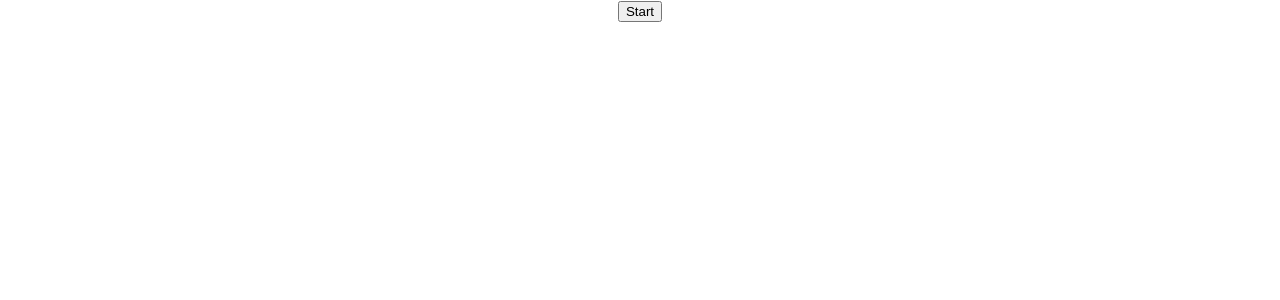
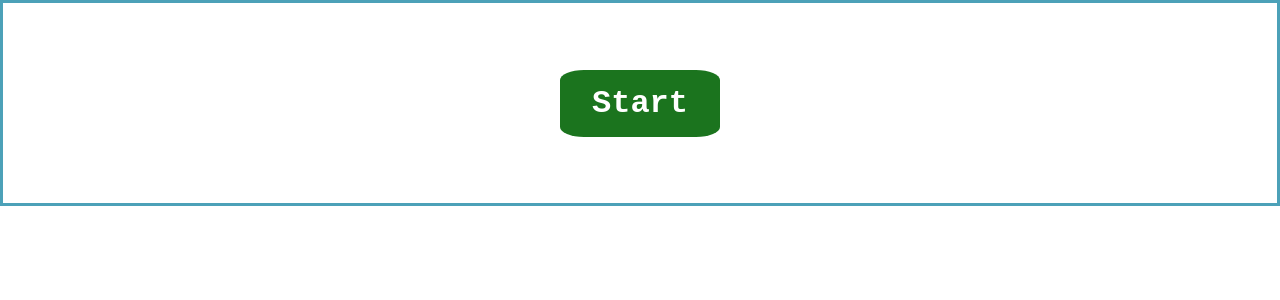
Before and after one commit to elhagen13/StudyWell, a React (Create React App) app in the folder packages/studywell-frontend/: page / in a window 1280 px wide. Shown: the top 300 px of the page. Built offline with nearby package versions, Linux system fonts and the light colour scheme.

Commit message:
added design to start/pause button

```diff
--- a/packages/studywell-frontend/src/App.js
+++ b/packages/studywell-frontend/src/App.js
@@ -1,5 +1,6 @@
 import logo from './logo.svg';
 import './App.css';
+import './Timer.css';
 import React, { useState, useEffect } from 'react';
 
 function App() {
@@ -10,8 +11,8 @@ function App() {
   }
 
   return (
-    <div className="App">
-      <button onClick={toggleStartPause}>
+    <div className="center">
+      <button className={`${started ? 'button-red' : 'button'}`} onClick={toggleStartPause}>
         {started ? "Pause" : "Start"}
       </button>
     </div>
--- /dev/null
+++ b/packages/studywell-frontend/src/Timer.css
@@ -0,0 +1,37 @@
+.center {
+    display: flex;
+    justify-content: center;
+    align-items: center;
+    height: 200px;
+    border: 3px solid rgb(76, 161, 184);
+  }
+
+.button {
+    background-color: #1b741e; /* Green */
+    border: 10px;
+    border-color: #1b811e;
+    border-radius: 15%;
+    color: white;
+    padding: 15px 32px;
+    text-align: center;
+    text-decoration: solid;
+    display: inline-block;
+    font-size: 32px;
+    font-family: 'Courier New', Courier, monospace;
+    font-weight: bold
+  }
+
+  .button-red {
+    background-color: #9f2727; /* Green */
+    border: 10px;
+    border-color: #1b811e;
+    border-radius: 15%;
+    color: white;
+    padding: 15px 32px;
+    text-align: center;
+    text-decoration: solid;
+    display: inline-block;
+    font-size: 32px;
+    font-family: 'Courier New', Courier, monospace;
+    font-weight: bold
+  }
```
